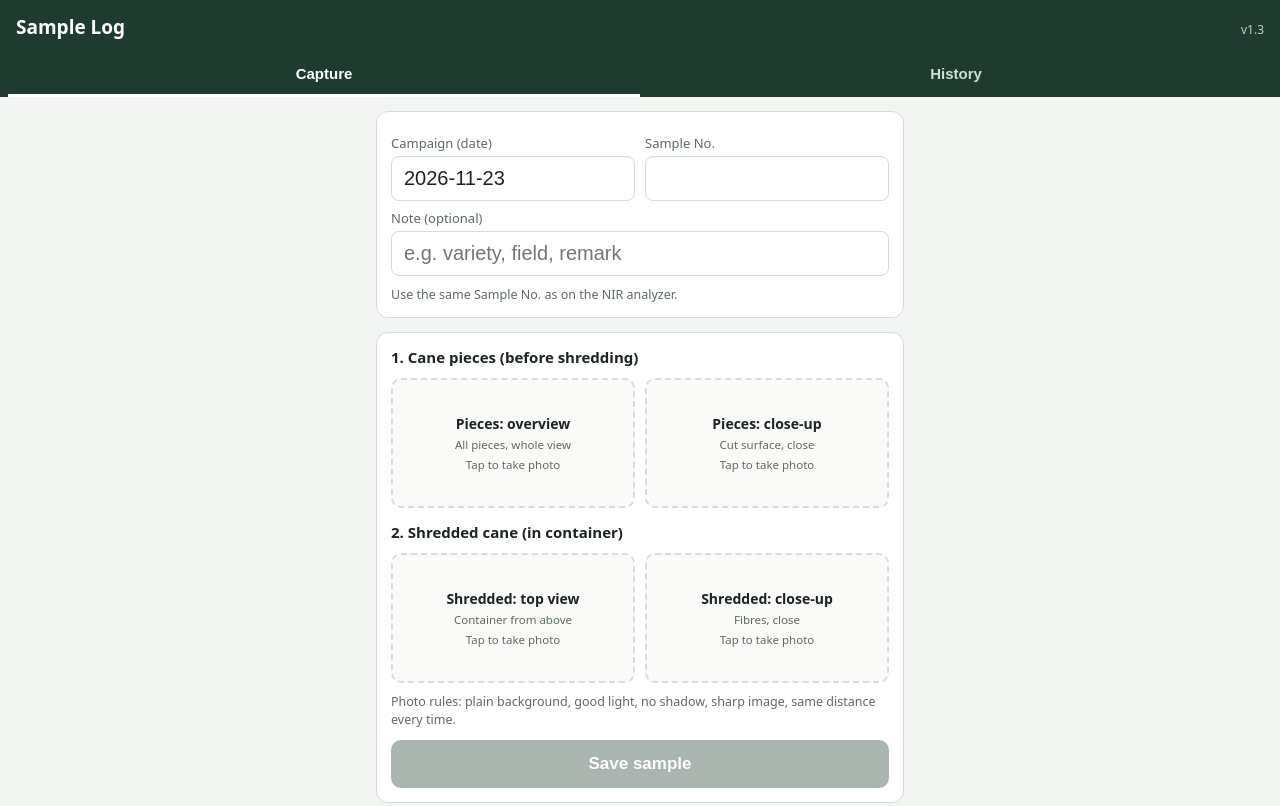
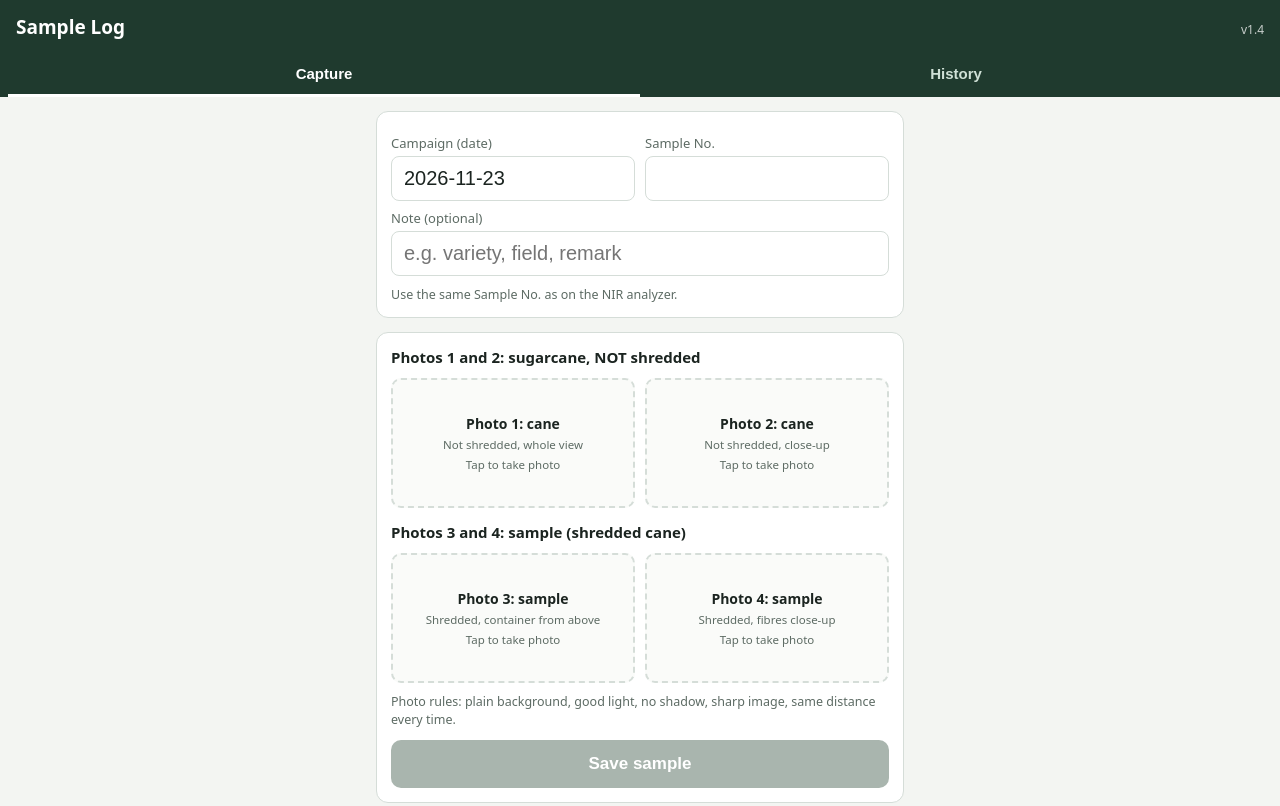
Before and after one commit to CSMT01012018/sample-log, a plain HTML site: page index.html in a window 1280 px wide. Shown: the top 806 px of the page. Drawn offline with nearby package versions, Linux system fonts and the light colour scheme.

Commit message:
Add files via upload

```diff
--- a/index.html
+++ b/index.html
@@ -116,9 +116,9 @@
   </div>
 
   <div class="card">
-    <h2>1. Cane pieces (before shredding)</h2>
+    <h2>Photos 1 and 2: sugarcane, NOT shredded</h2>
     <div class="slots" id="slotsA"></div>
-    <h2 style="margin-top:14px">2. Shredded cane (in container)</h2>
+    <h2 style="margin-top:14px">Photos 3 and 4: sample (shredded cane)</h2>
     <div class="slots" id="slotsB"></div>
     <div class="hint">Photo rules: plain background, good light, no shadow, sharp image, same distance every time.</div>
     <button class="btn btn-main" id="saveBtn" disabled>Save sample</button>
@@ -152,16 +152,16 @@
 <script src="https://cdnjs.cloudflare.com/ajax/libs/jszip/3.10.1/jszip.min.js"></script>
 <script>
 /* ===== SETTINGS ===== */
-const VERSION = "v1.3";
+const VERSION = "v1.4";
 const UPLOAD_URL = "https://www.dropbox.com/request/lwvop1m4tbrhmf83gvmi";
 const MAX_SIDE = 2400;          // max photo size in pixels (long side)
 const JPEG_Q = 0.92;
 const SAMPLES_PER_ZIP = 8;      // keeps each ZIP small for the phone
 const SLOTS = [
-  { key: "pieces-overview",   label: "Pieces: overview",   tip: "All pieces, whole view",        group: "A", idx: 1 },
-  { key: "pieces-closeup",    label: "Pieces: close-up",   tip: "Cut surface, close",            group: "A", idx: 2 },
-  { key: "shredded-top",      label: "Shredded: top view", tip: "Container from above",          group: "B", idx: 3 },
-  { key: "shredded-closeup",  label: "Shredded: close-up", tip: "Fibres, close",                 group: "B", idx: 4 }
+  { key: "cane-overview",    label: "Photo 1: cane",    tip: "Not shredded, whole view",     group: "A", idx: 1 },
+  { key: "cane-closeup",     label: "Photo 2: cane",    tip: "Not shredded, close-up",       group: "A", idx: 2 },
+  { key: "sample-top",       label: "Photo 3: sample",  tip: "Shredded, container from above", group: "B", idx: 3 },
+  { key: "sample-closeup",   label: "Photo 4: sample",  tip: "Shredded, fibres close-up",    group: "B", idx: 4 }
 ];
 
 /* ===== HELPERS ===== */
@@ -463,6 +463,17 @@ $("clearBtn").onclick = async () => {
   if (UPLOAD_URL) $("uploadBtn").style.display = "block";
   if (navigator.storage && navigator.storage.persist) navigator.storage.persist().catch(() => {});
   await openDB();
+  /* Hidden full reset, only through the link ...?reset=1 (not shown in the app) */
+  if (new URLSearchParams(location.search).get("reset") === "1") {
+    if (confirm("Delete ALL samples, photos and history on this phone and start from zero?")) {
+      const tx = db.transaction(["meta", "photos", "draft"], "readwrite");
+      ["meta", "photos", "draft"].forEach(s => tx.objectStore(s).clear());
+      await txDone(tx);
+      alert("Done. The app starts from zero.");
+    }
+    location.replace(location.pathname);
+    return;
+  }
   await refresh();
   const metas = await allMeta();
   const same = metas.filter(m => m.campaign === today());
```
